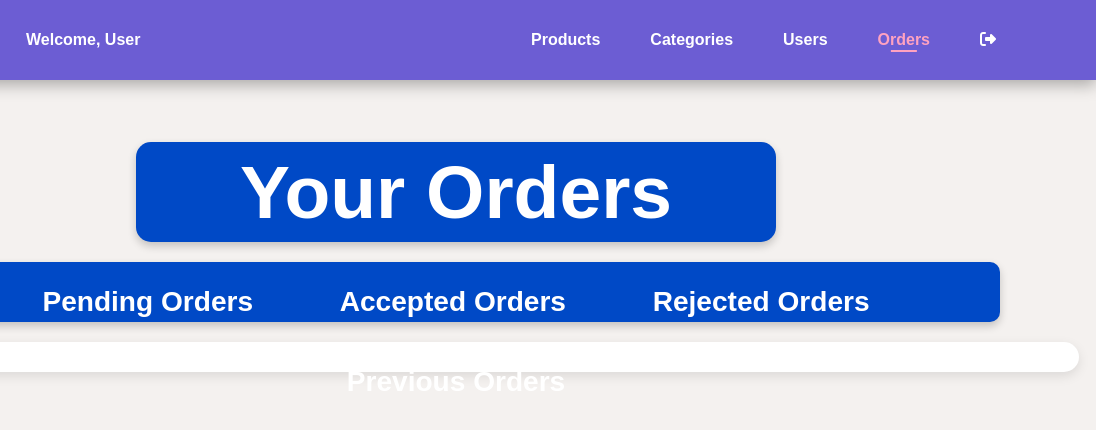
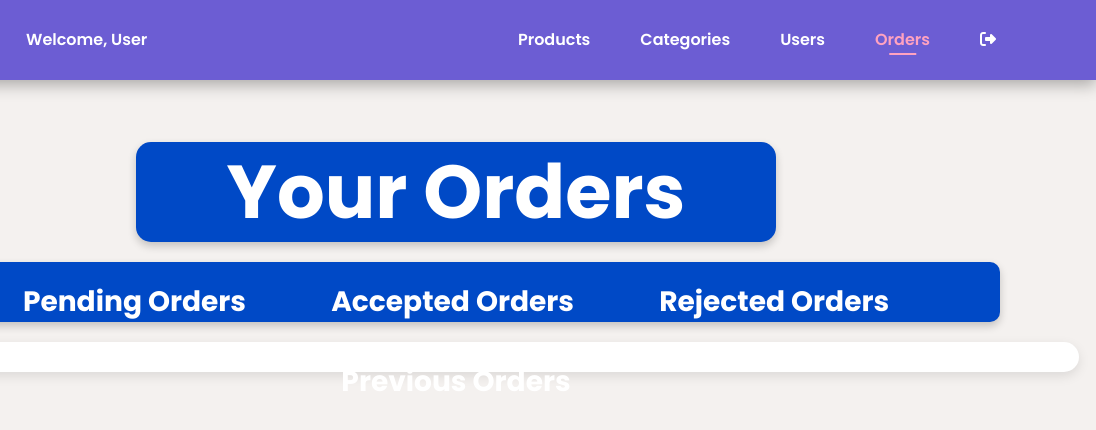
Before and after one commit to Medjai229/e-commerce-ITI, a website: page adminDashbord/adminOrders.html in a window 1280 px wide. Shown: the full height of the page, 184-1280 px from the left. Drawn offline with Linux system fonts and the light colour scheme; no server answers.

Commit message:
Added the font for the admin orders page

```diff
--- a/adminDashbord/adminOrders.css
+++ b/adminDashbord/adminOrders.css
@@ -82,7 +82,7 @@
 
 /* * Orders Style */
 body {
-  font-family: Arial, sans-serif;
+  font-family: 'Poppins', serif;
   padding: 0;
   margin: 0;
   background-color: #f4f1ef;
--- a/adminDashbord/adminOrders.html
+++ b/adminDashbord/adminOrders.html
@@ -4,6 +4,12 @@
     <meta charset="UTF-8" />
     <meta name="viewport" content="width=device-width, initial-scale=1.0" />
     <title>Orders</title>
+    <link rel="preconnect" href="https://fonts.googleapis.com" />
+    <link rel="preconnect" href="https://fonts.gstatic.com" crossorigin />
+    <link
+      href="https://fonts.googleapis.com/css2?family=Poppins:ital,wght@0,100;0,200;0,300;0,400;0,500;0,600;0,700;0,800;0,900;1,100;1,200;1,300;1,400;1,500;1,600;1,700;1,800;1,900&display=swap"
+      rel="stylesheet"
+    />
     <link rel="stylesheet" href="adminOrders.css" />
     <script src="adminOrders.js" defer></script>
   </head>
```
